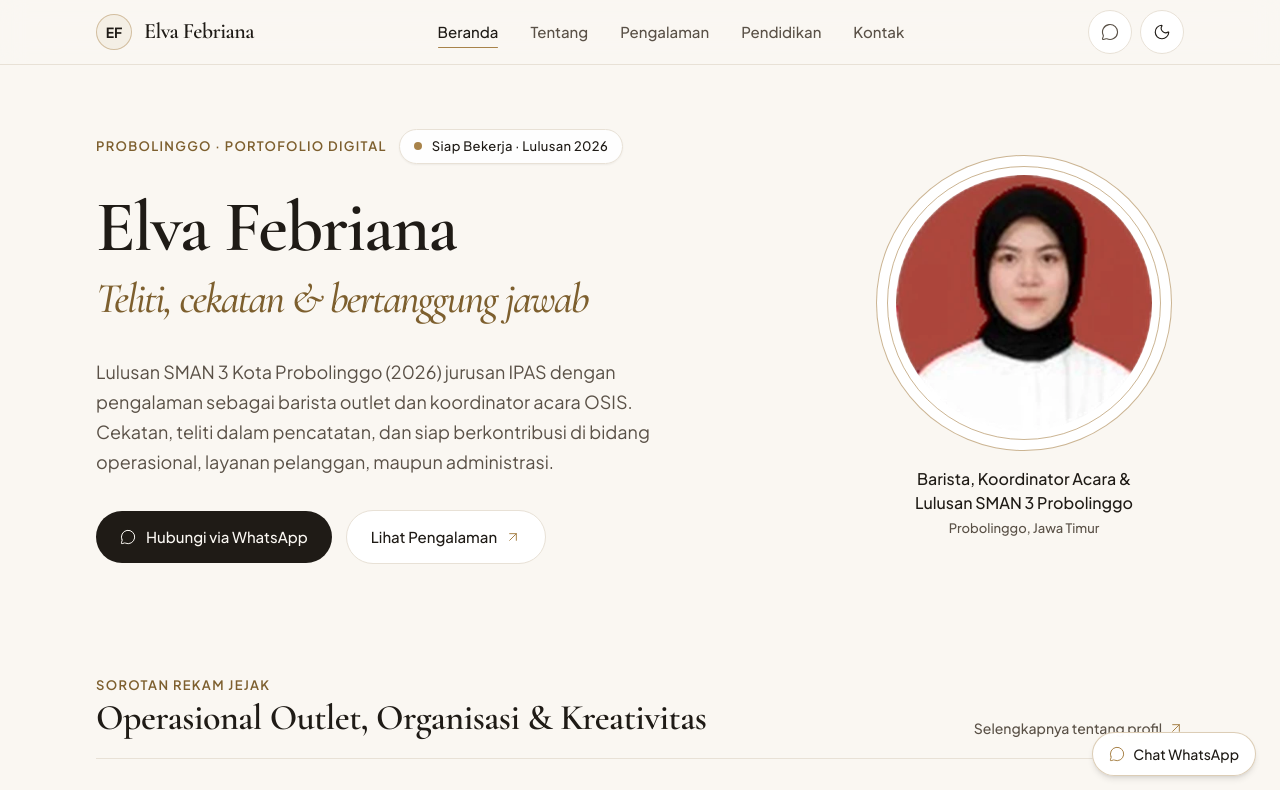
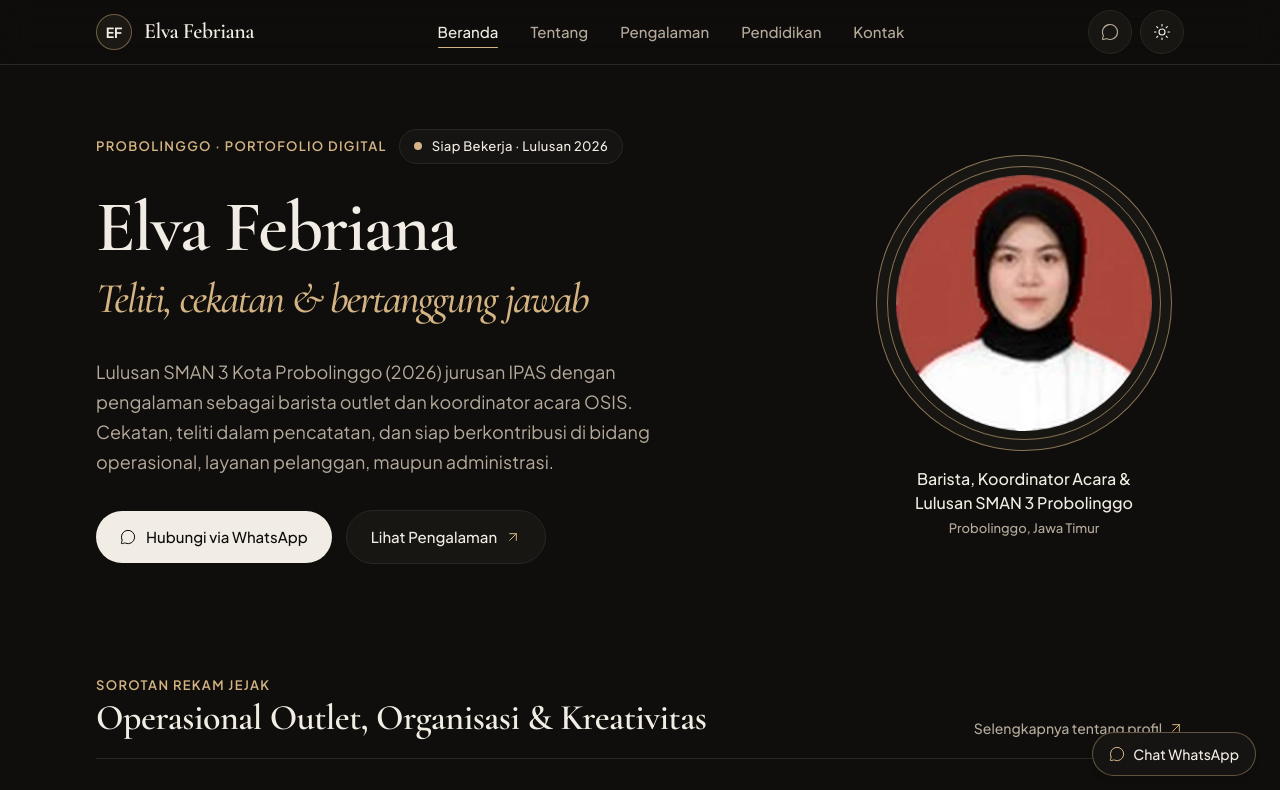
Before and after one commit to Satsetx4/elva-febriana-portfolio, a React (Vite) app: page / in a window 1280 px wide. Shown: the top 790 px of the page. Built offline with nearby package versions, Linux system fonts and the light colour scheme.

Commit message:
feat(theme): set dark mode as default theme

```diff
--- a/index.html
+++ b/index.html
@@ -42,15 +42,15 @@
       rel="stylesheet"
     />
 
-    <!-- Anti-FOUC Theme Boot (default: light) -->
+    <!-- Anti-FOUC Theme Boot (default: dark) -->
     <script>
       (function () {
         try {
-          if (window.localStorage.getItem('elva_theme') === 'dark') {
+          if (window.localStorage.getItem('elva_theme') !== 'light') {
             document.documentElement.classList.add('dark');
           }
         } catch (_) {
-          // Ignore storage access errors in restricted contexts
+          document.documentElement.classList.add('dark');
         }
       })();
     </script>
--- a/src/context/ThemeContext.tsx
+++ b/src/context/ThemeContext.tsx
@@ -20,11 +20,11 @@ const ThemeContext = createContext<ThemeContextValue | undefined>(undefined);
 
 function readInitialTheme(): ThemeMode {
   try {
-    if (typeof window === 'undefined') return 'light';
+    if (typeof window === 'undefined') return 'dark';
     const stored = window.localStorage.getItem(STORAGE_KEYS.theme);
-    return stored === 'dark' ? 'dark' : 'light';
+    return stored === 'light' ? 'light' : 'dark';
   } catch {
-    return 'light';
+    return 'dark';
   }
 }
 
```
